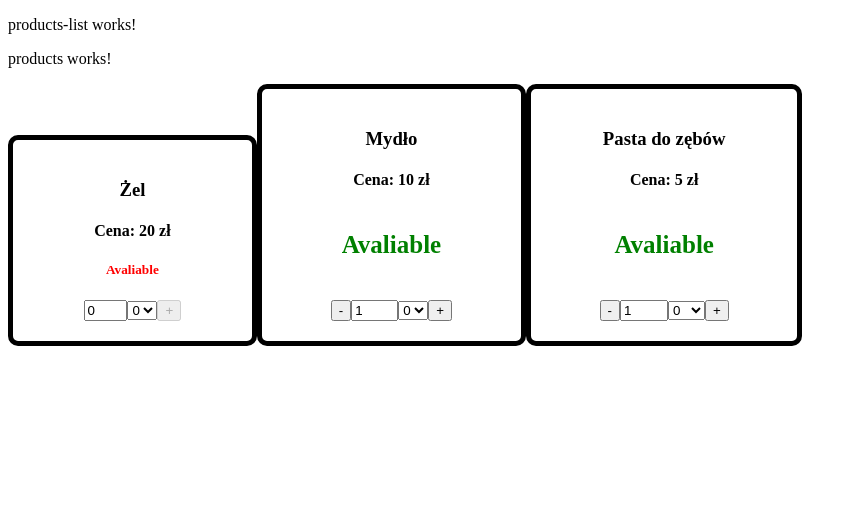
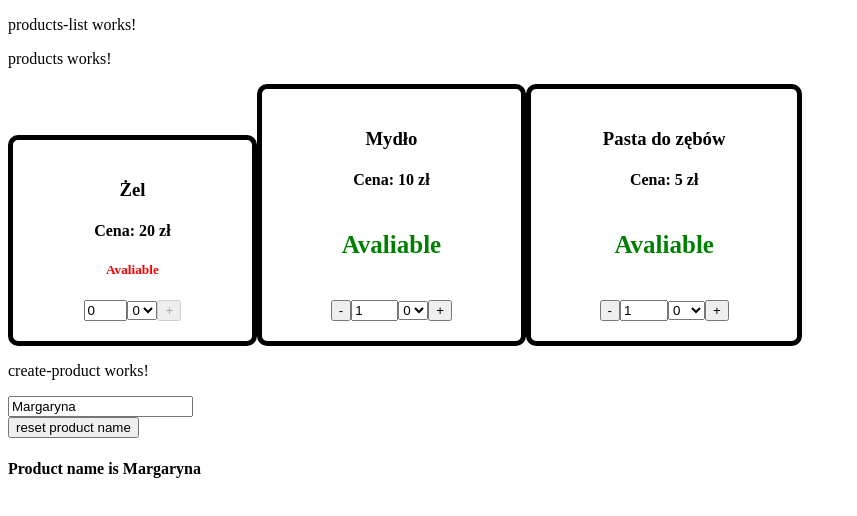
Before and after one commit to KubaBrambor/TypeScript, an Angular app in the folder ecommerce/: page / in a window 1280 px wide. Shown: the top 516 px of the page, without its empty margins (0-857 px from the left). Built offline with nearby package versions, Linux system fonts and the light colour scheme.

Commit message:
learning forms in Angular

```diff
--- /dev/null
+++ b/ecommerce/src/app/main/create-product/create-product.component.html
@@ -0,0 +1,16 @@
+<p>create-product works!</p>
+
+<div class="form-group">
+    <form>
+        <div class="stock-name">
+            <input type="text"
+                    placeholder="product name"
+                    name="productName"
+                    [ngModel]="product.name"
+                    (ngModelChange)="product.name=$event">
+        </div>
+    </form>
+    <button (click)="product.name='TEST'">reset product name</button>
+</div>
+
+<h4>Product name is {{product.name}}</h4>
--- /dev/null
+++ b/ecommerce/src/app/main/create-product/create-product.component.ts
@@ -0,0 +1,16 @@
+import { Component, OnInit } from '@angular/core';
+import { Product } from '../../model/product';
+
+@Component({
+  selector: 'app-create-product',
+  templateUrl: './create-product.component.html',
+  styleUrls: ['./create-product.component.css']
+})
+export class CreateProductComponent {
+  public product: Product;
+
+  constructor() {
+    this.product = new Product("Margaryna", 20, 'url', false, 20);
+  }
+
+}
--- a/ecommerce/src/app/main/products-list/products-list.component.html
+++ b/ecommerce/src/app/main/products-list/products-list.component.html
@@ -1,2 +1,3 @@
 <p>products-list works!</p>
 <app-products [productsArray]="productsList" [productClasses]="productStyles" (sendIndexSubstract)="subtractQuantity($event)" (sendIndex)="addQuantity($event)"></app-products>
+<app-create-product></app-create-product>
```
Also changed, not shown: ecommerce/src/app/app.module.ts (+6 -2 lines), ecommerce/src/app/main/create-product/create-product.component.css (added), 1 other file (tests, documents, lock files or other folders).
